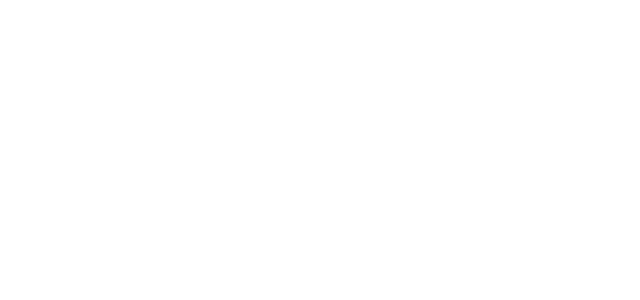
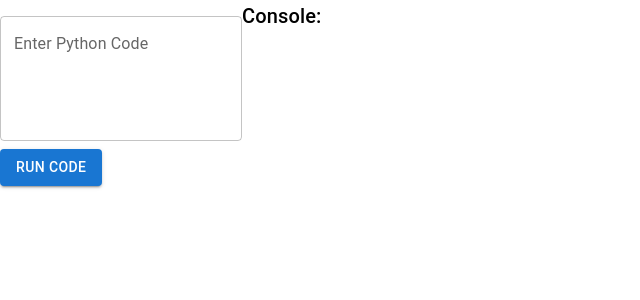
Before and after one commit to SebastianBaeza/DigitalSkillApp, a React (Vite) app in the folder react-app/: page /HU02 in a window 1280 px wide. Before the commit this address had no page. Shown: the top 300 px of the page, without its empty margins (0-640 px from the left). Built offline with nearby package versions, Linux system fonts and the light colour scheme; what blockly would draw is missing.

Commit message:
HU02
AÑADIDA!!!!!!

```diff
--- a/react-app/src/App.jsx
+++ b/react-app/src/App.jsx
@@ -3,16 +3,7 @@
 import './App.css';
 
 import HU01 from './HUs/HU01';
-// import Composer_index from './Composer_index';
-// import Composer from './Composer';
-// import Perfil from './user/Perfil';
-// import Login from './user/Login';
-// import Etapa from './Etapa'
-// import Piano from './Actividades/Piano';
-// import Asociacion from './Actividades/Asociacion';
-// import Sonido from './Sonido';
-// import Draw from './Actividades/Draw';
-// import AddLeccionr from './AddLeccion';
+import HU02 from './HUs/HU02';
 
 export function App () {
 
@@ -21,19 +12,8 @@
       <Routes>
         <Route path="/" element={<Entrypoint />} />
         <Route path="/HU01" element={<HU01 />} />
-              {/* <Route path="/login" element={<Login />} />
-              <Route path="/sound" element={<Sonido />} />
-              <Route path="/compositor" element={<Composer_index />} />
-              <Route path="/compositor/:id" element={<Composer />} />
-              <Route path="/perfil" element={<Perfil />}/>
-              <Route path="/etapa" element={<Etapa />}/>
-              <Route path="/piano" element={<Piano />} />
-              <Route path="/asociacion" element={<Asociacion />} />
-              <Route path="/llavesol" element={<Draw />} />
-              <Route path="/AddLeccion" element={<AddLeccionr />} /> */}
+        <Route path="/HU02" element={<HU02 />} />
       </Routes>
     </BrowserRouter>
   );
 }
-
-// export default App();
--- a/react-app/src/Entrypoint.jsx
+++ b/react-app/src/Entrypoint.jsx
@@ -19,7 +19,7 @@
             <Typography id="quien" sx={{marginTop: "20px"}} variant="h2" gutterBottom>HU</Typography>
             <Button variant="contained" href="/">Entrypoint</Button>
             <Button variant="contained" href="/HU01">HU1</Button>
-            <Button variant="contained" href="/HUs/HU2">HU2</Button>
+            <Button variant="contained" href="/HU02">HU2</Button>
             <Button variant="contained" href="/HUs/HU3">HU3</Button>
             <Button variant="contained" href="/HUs/HU4">HU4</Button>
             <Button variant="contained" href="/HUs/HU5">HU5</Button>
--- a/react-app/src/HUs/HU01.jsx
+++ b/react-app/src/HUs/HU01.jsx
@@ -7,7 +7,7 @@
 import { save, load } from './serialization';
 import { toolbox } from './toolbox';
 import './index.css';
-import {Container,  Typography } from '@mui/material';
+import {Container,  Typography,Button } from '@mui/material';
 
 import UsePython from './Python/RunPyCode';
 
@@ -15,55 +15,46 @@
 
 export default function HU01() {
 
-
   useEffect(() => {
     // Registrar los bloques y generadores con Blockly
     Blockly.common.defineBlocks(blocks);
     Object.assign(javascriptGenerator.forBlock, forBlock);
 
     // Configurar elementos de la UI y inyectar Blockly
-    const codeDiv = document.getElementById('generatedCode').firstChild;
-    const outputDiv = document.getElementById('output');
     const blocklyDiv = document.getElementById('blocklyDiv');
     const ws = Blockly.inject(blocklyDiv, { toolbox });
 
-    // Función para resetear los divs de código y output, mostrar el código generado y ejecutarlo
-    const runCode = async () => {
-      // const code = javascriptGenerator.workspaceToCode(ws);
-      const codePy = pythonGenerator.workspaceToCode(ws);
-      codeDiv.innerText = codePy;
-      try {
-        const codigo = await UsePython(codePy);
-        if (codigo !== undefined) {
-          outputDiv.innerHTML = codigo;
-        }
-      } catch (error) {
-        console.error('Error executing Python code:', error);
-      }
-    };
+    ws.getAllBlocks().forEach(block => {
+      block.setMovable(false);
+      block.setDeletable(false);
+    });
 
-    // Cargar el estado inicial desde el almacenamiento y ejecutar el código
+    // Cargar el estado inicial desde el almacenamiento
     load(ws);
-    runCode();
 
     // Guardar los cambios en el almacenamiento cada vez que el workspace cambie de estado
     ws.addChangeListener((e) => {
       if (e.isUiEvent) return;
       save(ws);
     });
+  }, []);
 
-    // Ejecutar el código cada vez que el workspace cambie significativamente
-    ws.addChangeListener((e) => {
-      if (
-        e.isUiEvent ||
-        e.type == Blockly.Events.FINISHED_LOADING ||
-        ws.isDragging()
-      ) {
-        return;
+  const runCode = async () => {
+    const codeDiv = document.getElementById('generatedCode').firstChild;
+    const outputDiv = document.getElementById('output');
+    const ws = Blockly.getMainWorkspace();
+    let codePy = pythonGenerator.workspaceToCode(ws);
+    codePy = codePy + "print(num)";
+    codeDiv.innerText = codePy;
+    try {
+      const codigo = await UsePython(codePy);
+      if (codigo !== undefined) {
+        outputDiv.innerHTML = codigo;
       }
-      runCode();
-    });
-  }, []);
+    } catch (error) {
+      console.error('Error executing Python code:', error);
+    }
+  };
 
   return (
     <div id="pageContainer">
@@ -71,6 +62,7 @@
         <pre id="generatedCode"><code></code></pre>
         <Typography variant="h6">Console:</Typography>
         <Container id="output" ></Container>
+        <Button variant="contained" color="primary" onClick={runCode}>Run Code</Button>
       </Container>
       <div id="blocklyDiv"/>
     </div>
--- /dev/null
+++ b/react-app/src/HUs/HU02.jsx
@@ -0,0 +1,41 @@
+import { Container, Typography, Button, TextField } from '@mui/material';
+import UsePython from './Python/RunPyCode';
+import './index.css';
+
+export default function HU02() {
+  const runCode = async (event) => {
+    event.preventDefault();
+    const outputDiv = document.getElementById('output');
+    const codePy = event.target.elements.pythonCode.value; // Obtener el valor del input directamente
+    console.log("codigo a enviar:",codePy);
+    try {
+      const codigo = await UsePython(codePy);
+      if (codigo !== undefined) {
+        outputDiv.innerHTML = codigo;
+      }
+    } catch (error) {
+      console.error('Error executing Python code:', error);
+    }
+  };
+
+  return (
+    <div id="pageContainer">
+      <form onSubmit={runCode}>
+        <TextField
+          name="pythonCode"
+          label="Enter Python Code"
+          multiline
+          rows={4}
+          variant="outlined"
+          fullWidth
+          margin="normal"
+        />
+        <Button variant="contained" color="primary" type="submit">
+          Run Code
+        </Button>
+      </form>
+      <Typography variant="h6">Console:</Typography>
+      <Container id="output"></Container>
+    </div>
+  );
+}
```
Also changed, not shown: 1 other file (tests, documents, lock files or other folders). Lines whose indentation alone changed are shown as unchanged.
